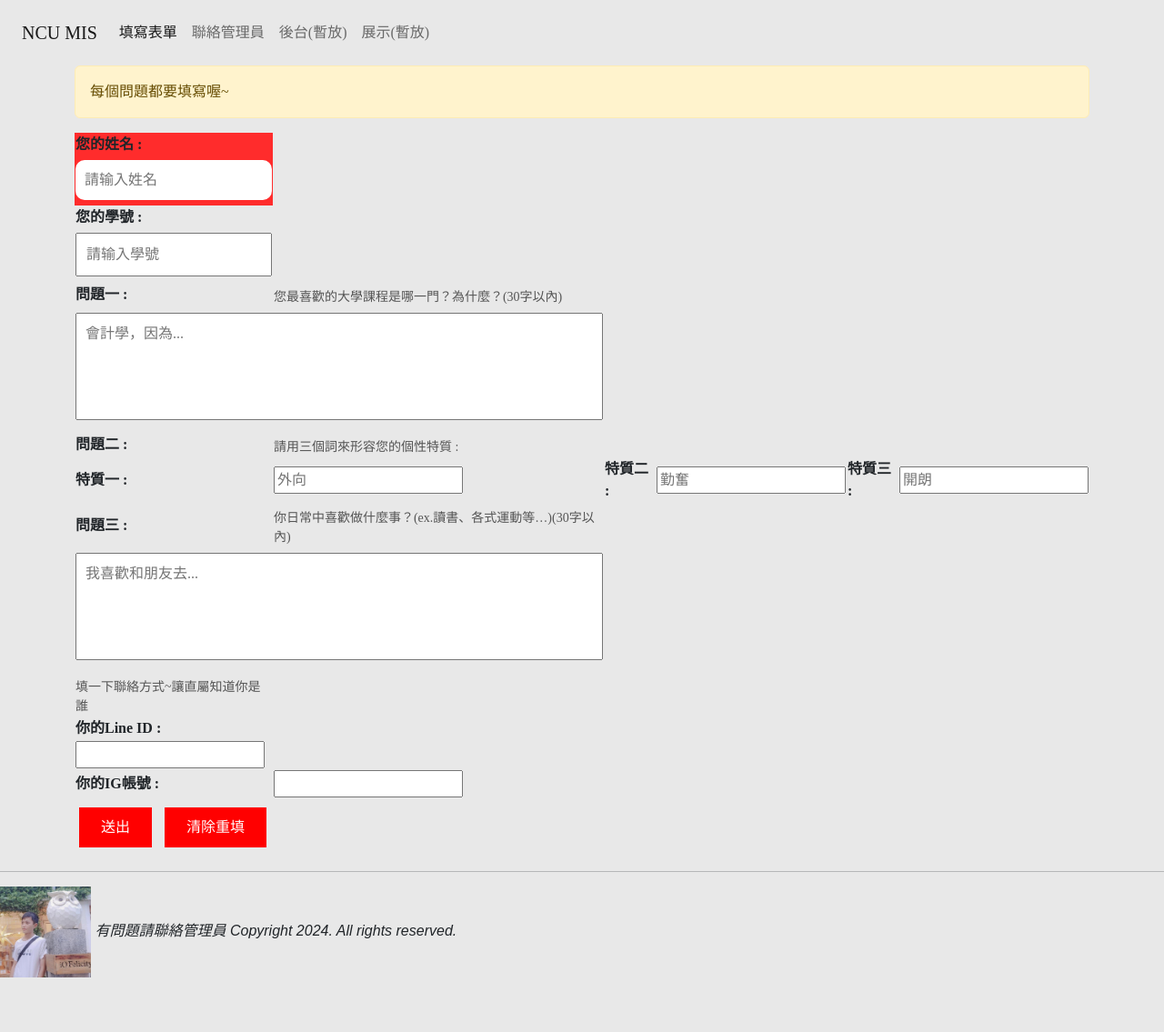
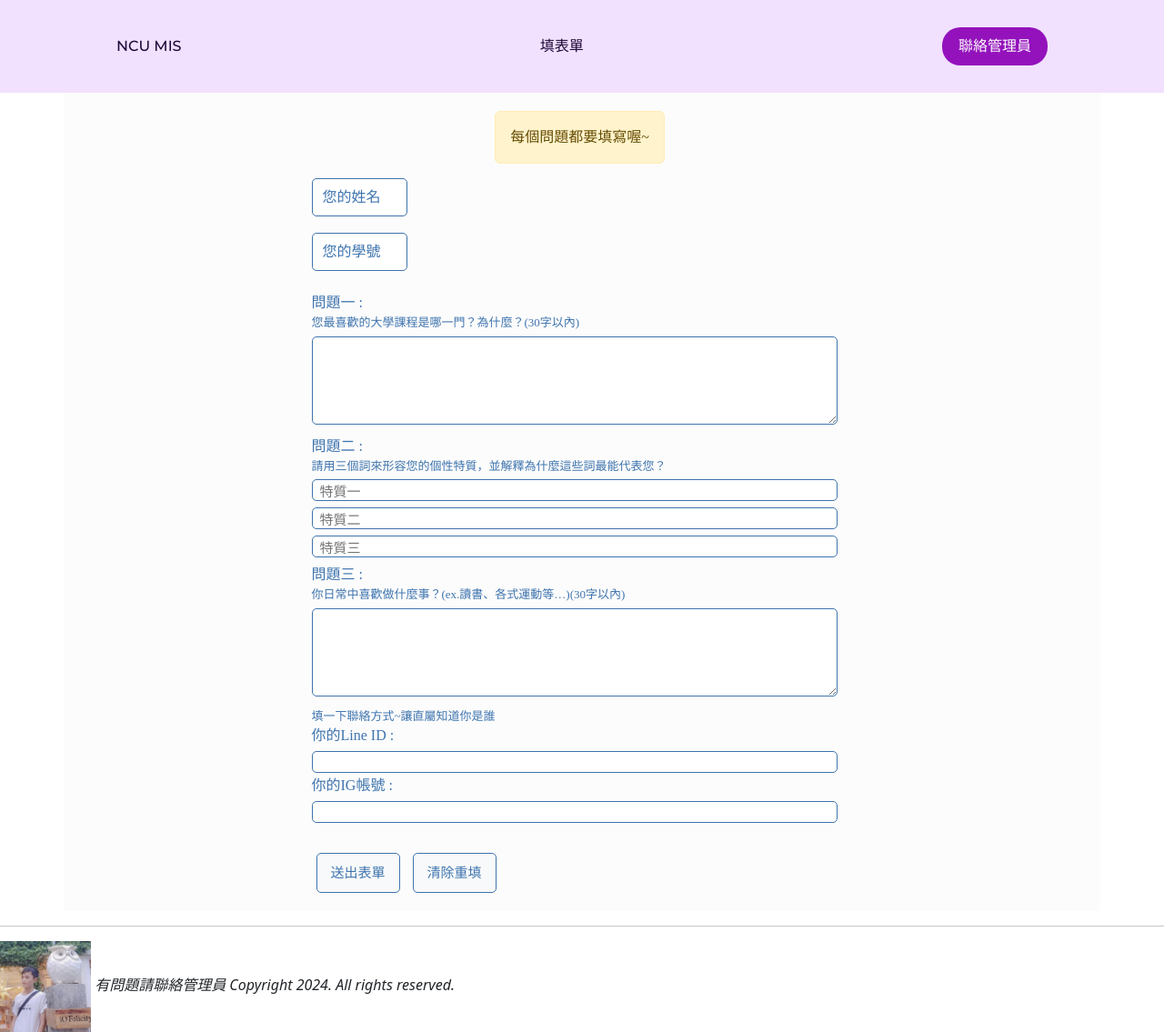
Before and after one commit to XiaoWang1212/questionnaire, a Django app: page / in a window 1280 px wide. Shown: the whole page at 91% size. Before the commit the page ends 1075 px from the top, so only its background shows below. Run offline with Django 5.2, Linux system fonts and the light colour scheme; some libraries are stand-ins or nearby versions.

Commit message:
add the new css of fillQA

```diff
--- a/static/css/contact.css
+++ /dev/null
@@ -1,94 +0,0 @@
-/* 基本樣式 */
-
-body {
-    font-family: 微軟正黑體, Arial, sans-serif;
-    background-color: #e8e8e8;
-    margin: 0;
-    padding: 0;
-}
-
-/* 總容器樣式 */
-.containerContact {
-
-    /* 子元素在交叉軸上居中對齊 */
-    height: 100vh;
-    /* 使容器填滿整個視窗高度 */
-
-    padding: 20px;
-    background-color: #ff00c8;
-    border-radius: 8px;
-    box-shadow: 0 4px 8px rgba(0, 0, 0, 0.1);
-}
-
-
-/* 卡片樣式 */
-.card {
-    border-radius: 10px;
-    box-shadow: 0 4px 8px rgba(0, 0, 0, 0.1);
-}
-
-/* 卡片標題樣式 */
-.card-header {
-    background-color: #51a5ff;
-    color: #ff6060;
-    padding: 15px;
-    border-radius: 8px 8px 0 0;
-    font-size: 1.25rem;
-    text-align: left;
-}
-
-
-/* 表單內部樣式 */
-.card-body {
-    padding: 20px;
-}
-
-.card-body p {
-    margin-bottom: 15px;
-}
-
-.card-body label {
-    display: block;
-    margin-bottom: 5px;
-    font-weight: bold;
-}
-
-.card-body input[type="text"],
-.card-body input[type="email"],
-.card-body textarea {
-    width: 100%;
-    padding: 10px;
-    border: 1px solid #ccc;
-    border-radius: 4px;
-    box-sizing: border-box;
-}
-
-.card-body textarea {
-    resize: vertical;
-}
-
-/* 卡片腳部樣式 */
-.card-footer {
-    background-color: #f8f9fa;
-    padding: 15px;
-    border-radius: 0 0 8px 8px;
-    text-align: center;
-}
-
-.card-footer .g-recaptcha {
-    margin-bottom: 10px;
-}
-
-.card-footer input[type="submit"] {
-    background-color: #bf00ff;
-    color: #fff;
-    border: none;
-    padding: 10px 20px;
-    border-radius: 4px;
-    cursor: pointer;
-    font-size: 1rem;
-}
-
-.card-footer input[type="submit"]:hover {
-    background-color: #00b330;
-}
--- a/static/css/fillQA.css
+++ /dev/null
@@ -1,10 +0,0 @@
-.namesection {
-    background-color: rgb(255, 44, 44);
-    max-width: 100px;
-    /* border-radius: 20px; */
-}
-
-.full-width-input {
-    border-radius: 10px;
-    border-width: 0dvh;
-}
--- a/static/css/style.css
+++ b/static/css/style.css
@@ -1,40 +1,202 @@
-form {
-    width: 100%;
-    max-width: max-content;
-    margin: 0 auto;
+@import url('https://fonts.googleapis.com/css?family=Montserrat:500');
+
+* {
+    margin: 0;
+    padding: 0;
 }
 
-label {
-    font-weight: bold;
+li,
+a,
+button {
+    font-weight: 500px;
+    font-size: 16px;
+    color: #1F0737;
+    text-decoration: none;
 }
 
-input[type="text"], textarea {
-    width: 100%;
-    padding: 10px;
-    margin: 5px 0;
-    box-sizing: border-box;
+header {
+    display: flex;
+    justify-content: space-between;
+    align-items: center;
+    padding: 30px 10%;
+    font-family: 微軟正黑體;
+    color: #1F0737;
+    background-color: #F1E1FF;
 }
 
-textarea {
-    resize: none; /* 禁止用戶調整 */
-    height: auto; /* 高度可自由調整 */
+.navbar-nav {
+    padding:0;
+    margin:0;
+    list-style: none;
 }
 
-small {
-    display: block;
-    margin-top: 5px;
-    color: #555;
+.navbar-nav li {
+    display: inline-block;
+    padding: 0px 10px;
 }
 
-input[type="submit"], input[type="reset"] {
-    padding: 10px 20px;
-    margin: 10px 5px;
-    background-color: #ff0000;
-    color: #fff;
-    border: none;
-    cursor: pointer;
+.navbar-nav li a {
+    transition: all 0.3s ease 0s;
 }
 
-input[type="submit"]:hover, input[type="reset"]:hover {
-    background-color: #64afff;
+.navbar-nav li a:hover {
+    color: #3E74AE;
 }
+
+.navbar-brand {
+    font-weight: 450;
+    font-family: "Montserrat", sans-serif;
+}
+
+.contactus a {
+    padding: 9px 18px;
+    background-color: #9412BC;
+    border: none;
+    border-radius: 20px;
+    cursor: pointer;
+    transition: all 0.3s ease 0s;
+    color: #FCFCFC;
+}
+
+.contactus a:hover {
+    background-color: #ba76cf;
+}
+
+.container {
+    background: #FCFCFC;
+    font-family: 微軟正黑體;
+    color: #3E74AE;
+    display: flex;
+    flex-direction: column;
+    /* 确保子元素垂直排列 */
+    justify-content: center;
+    align-items: center;
+    padding: 20px 15px 20px 10px;
+}
+
+.table-striped {
+    display: flex;
+    justify-content: center;
+}
+
+.insidecontainer {
+    width: 150px;
+}
+
+.entryarea {
+    position: relative;
+    height: 60px;
+    line-height: 60px;
+}
+
+.entryarea input {
+    position: absolute;
+    width: 70%;
+    outline: none;
+    font-size: 1em;
+    padding: 0 10px;
+    line-height: 40px;
+    border-radius: 5px;
+    border: 1px solid #3E74AE;
+    transition: 0.2s ease;
+    z-index: 1;
+}
+
+.smallcontrol {
+    position: absolute;
+    font-size: 1em;
+    font-weight: 300;
+    color: #3E74AE;
+    font-weight: 350;
+    white-space: nowrap;
+    margin-left: 12px;
+    margin-top: -9px;
+    font-family: "微軟正黑體";
+    z-index: 2;
+}
+
+.entryarea input:hover,
+.entryarea input:valid,
+.entryarea input:focus {
+    color: #52BFEA;
+    border: 2px solid #52BFEA;
+}
+
+.entryarea input:hover+.smallcontrol,
+.entryarea input:valid+.smallcontrol,
+.entryarea input:focus+.smallcontrol {
+    color: #52BFEA;
+    height: 30px;
+    line-height: 30px;
+    padding-left: 2px;
+    padding-right: 2px;
+    transform: translate(-10px, -5px) scale(0.7);
+    background: #FCFCFC;
+    z-index: 111;
+}
+
+.questioncontrol {
+    min-height: 140px;
+    padding-top: 5px;
+}
+
+.smallq {
+    font-size: 13px;
+}
+
+.te textarea,
+.te input {
+    border-radius: 5px;
+    border: 1px solid #3E74AE;
+    margin-top: 5px;
+    padding-left: 8px;
+    padding-top: 5px;
+    height: 50%;
+    width: 98%;
+    font-size: 15px;
+    transition: all 0.3s ease 0s;
+}
+
+.te textarea:hover,
+.te input:hover,
+.te textarea:focus,
+.te input:focus,
+.te textarea:valid,
+.te input:valid {
+    border: 2px solid #52BFEA;
+    color: #52BFEA;
+}
+
+.g-recaptcha {
+    margin-top: 10px;
+}
+
+.submit {
+    padding-top: 15px;
+}
+
+.btn-secondary {
+    font-size: 15px;
+    padding: 10px 15px;
+    margin: 0 5px;
+    border: 1px solid #3E74AE;
+    border-radius: 5px;
+    background-color: #f8f9fa;
+    color: #3E74AE;
+    transition: 0.3s ease;
+}
+
+.btn-secondary:hover {
+    border: 2px solid #52BFEA;
+    color: #52BFEA;
+    font-size: 20px;
+}
+
+.text-center-mt-4 p {
+    background-color: #F1E1FF;
+    color: #003060;
+    font-family: "Montserrat", sans-serif;
+    display: flex;
+    justify-content: center;
+    padding: 30px;
+}
--- a/templates/base.html
+++ b/templates/base.html
@@ -1,4 +1,3 @@
-<!-- base.html -->
 <!DOCTYPE html>
 <html>
     <head>
@@ -10,21 +9,7 @@
         <link rel="stylesheet" href="https://cdn.jsdelivr.net/npm/bootstrap-icons@1.10.3/font/bootstrap-icons.css">
 
         {% load static %}
-        <link rel="stylesheet" type="text/css" href="path/to/your/css/fillQA.css">
         <link rel="stylesheet" href="{% static 'css/style.css' %}">
-        <link rel="stylesheet" href="{% static 'css/contact.css' %}">
-        <link rel="stylesheet" href="{% static 'css/fillQA.css' %}">
-        <style>
-            h1,
-            h2,
-            h3,
-            h4,
-            h5,
-            p,
-            div {
-                font-family: 微軟正黑體;
-            }
-        </style>
     </head>
 
 <body>
@@ -39,4 +24,5 @@
     <script src="https://code.jquery.com/jquery-3.7.1.js"
         integrity="sha256-eKhayi8LEQwp4NKxN+CfCh+3qOVUtJn3QNZ0TciWLP4=" crossorigin="anonymous"></script>
 </body>
+
 </html>
--- a/templates/fillQA.html
+++ b/templates/fillQA.html
@@ -1,99 +1,64 @@
-<!-- fillQA.html -->
 {% extends "base.html" %}
 {% block title %}問卷填寫{% endblock title %}
 {% block content %}
 <div class='container'>
     <!--警示訊息-->
     {% if message %}
-
     <div class="alert alert-warning">{{ message }}</div>
     {% endif %}
-    <form name="my questionnaire" action="." method="POST">
+    <form name="my_questionnaire" action="." method="POST">
         {% csrf_token %}
-        <!--<table>{{ QA_form.as_table }}</table>-->
-        <table>
-            <!--label是提示user要打什麼，input是輸入框並給後台資訊-->
-            <tr class="namesection">
-                <td>
-                    <label for="name">您的姓名 :</label><br />
-                    <div class="input-container">
-                        <input type="text" id="name" name="name" maxlength="4" placeholder="請输入姓名"
-                            class="full-width-input" />
-                    </div>
-                </td>
-            <tr>
-                <td>
-                    <label for="student_ID">您的學號 :</label>
-                    <div>
-                        <input type="text" id="student_ID" name="student_ID" maxlength="10" placeholder="請输入學號" />
-                    </div>
-                </td>
-            </tr>
-            <tr>
-                <th><label for="Q1">問題一 :</label></th>
-                <td><small>您最喜歡的大學課程是哪一門？為什麼？(30字以內)</small></td>
-            </tr>
-            <tr>
-                <td colspan="2">
-                    <textarea id="Q1" name="question1" rows="4" cols="50" maxlength="30" placeholder="會計學，因為..."></textarea>
-                </td>
-            </tr>
-            <tr>
-                <th>問題二 :</th>
-                <td colspan="2">
-                    <small>請用三個詞來形容您的個性特質 :</small>
-                </td>
-            </tr>
-            <tr>
-                <th><label for="trait_1">特質一 :</label></th>
-                <td colspan="2">
-                    <input id="trait_1" name="trait1" rows="4" cols="50" maxlength="10" placeholder="外向">
-                </td>
-                <th><label for="trait_2">特質二 :</label></th>
-                <td colspan="2">
-                    <input id="trait_2" name="trait2" rows="4" cols="50" maxlength="10" placeholder="勤奮">
-                </td>
-                <th><label for="trait_3">特質三 :</label></th>
-                <td colspan="2">
-                    <input id="trait_3" name="trait3" rows="4" cols="50" maxlength="10" placeholder="開朗">
-                </td>
-            </tr>
-            <tr>
-                <th><label for="Q3">問題三 :</label></th>
-                <td><small>你日常中喜歡做什麼事？(ex.讀書、各式運動等…)(30字以內)</small></td>
-            </tr>
-            <tr>
-                <td colspan="2">
-                    <textarea id="Q3" name="question3" rows="4" cols="50" maxlength="30" placeholder="我喜歡和朋友去..."></textarea>
-                </td>
-            </tr>
-            <tr>
-                <td>
-                    <small>填一下聯絡方式~讓直屬知道你是誰</small>
-                </td>
-            </tr>
-            <tr>
-                <th><label for="line_id">你的Line ID :</label></th>
-            </tr>
-            <tr>
-                <td colspan="2">
-                    <input id="line_id" name="line_id" rows="4" cols="50">
-                </td>
-            </tr>
-            <tr>
-                <th><label for="instagram">你的IG帳號 :</label></th>
-                <td colspan="2">
-                    <input id="instagram" name="instagram" rows="4" cols="50">
-                </td>
-            </tr>
-        </table>
-        <!--防機器人-->
-        <script src="https://www.google.com/recaptcha/api.js"></script>
+        <div class="insidecontainer">
+            <div class="entryarea">
+                <input type="text" id="user_name" name="name" maxlength="4" required/>
+                <div class="smallcontrol">您的姓名</div>
+            </div>
+        </div>
+        <div class="insidecontainer">
+            <div class="entryarea">
+                <input type="text" id="student_id" name="student_ID" maxlength="10" required/>
+                <div class="smallcontrol">您的學號</div>
+            </div>
+        </div>
+        <div class="questioncontrol">
+            <label for="Q1">問題一 :</label>
+            <div class="smallq">您最喜歡的大學課程是哪一門？為什麼？(30字以內)</div>
+            <div class="te">
+                <textarea id="Q1" name="question1" rows="4" cols="50" maxlength="30" required></textarea>
+            </div>
+        </div>
+        <div class="questioncontrol">
+            <label for="Q2">問題二 :</label>
+            <div class="smallq">請用三個詞來形容您的個性特質，並解釋為什麼這些詞最能代表您？</div>
+            <div class="te">
+                <input id="trait_1" name="trait1" maxlength="10" placeholder="特質一" required>
+                <input id="trait_2" name="trait2" maxlength="10" placeholder="特質二" required>
+                <input id="trait_3" name="trait3" maxlength="10" placeholder="特質三" required>
+            </div>
+        </div>
+        <div class="questioncontrol">
+            <label for="Q3">問題三 :</label>
+            <div class="smallq">你日常中喜歡做什麼事？(ex.讀書、各式運動等…)(30字以內)</div>
+            <div class="te">
+                <textarea id="Q3" name="question3" rows="4" cols="50" maxlength="30" required></textarea>
+            </div>
+        </div>
+        <div class="questioncontrol">
+            <div class="smallq">填一下聯絡方式~讓直屬知道你是誰</div>
+            <label for="line_id">你的Line ID :</label>
+            <div class="te">
+                <input id="line_id" name="line_id" required>
+            </div>
+            <label for="instagram">你的IG帳號 :</label>
+            <div class="te">
+                <input id="instagram" name="instagram" required>
+            </div>
+        </div>
         <div class="g-recaptcha" data-sitekey="6LdrQBIqAAAAANGRlzisXic9Rbhq3NRShOMaLIHj"></div>
-        <!--送出按鈕-->
-        <input type="submit" value=" 送出 ">
-        <!--清除按鈕-->
-        <input type="reset" value=" 清除重填 ">
+        <div class="submit">
+            <input type="submit" value="送出表單" class="btn btn-secondary"/>
+            <input type="reset" value="清除重填" class="btn btn-secondary"/>
+        </div>
     </form>
 </div>
 {% endblock content %}
--- a/templates/header.html
+++ b/templates/header.html
@@ -1,19 +1,17 @@
 <!-- header.html (dj4ch06 project) -->
-<nav class='navbar navbar-default'>
-    <div class='container-fluid'>
-        <nav class='navbar navbar-expand-lg bg-body-tertiary'>
-            <div class='container-fluid'>
-                <a class='navbar-brand' href='#'>NCU MIS<a>
-                        <div class="collapse navbar-collapse" id="navbarNavAltMakeup">
-                            <div class="navbar-nav">
-                                <!--各個功能按鈕-->
-                                <a class="nav-link active" aria-current="page" href='/'>填寫表單</a>
-                                <a class="nav-link" href="/contact/">聯絡管理員</a>
-                                <a class="nav-link" href="/admin/">後台(暫放)</a>
-                                <a class="nav-link" href="/post/">展示(暫放)</a>
-                            </div>
-                        </div>
+<nav>
+    <div>
+        <header>
+            <div class="navbar-brand">NCU MIS</div>
+            <ul class="navbar-nav">
+                <li class="nav-item">
+                    <a class="nav-link" href="/page/">填表單</a>
+                </li>
+
+            </ul>
+            <div class="contactus">
+                <a class="nav-link" href="/post/">聯絡管理員</a>
             </div>
-        </nav>
+        </header>
     </div>
 </nav>
```
Also changed, not shown: db.sqlite3. Lines whose indentation alone changed are shown as unchanged.
